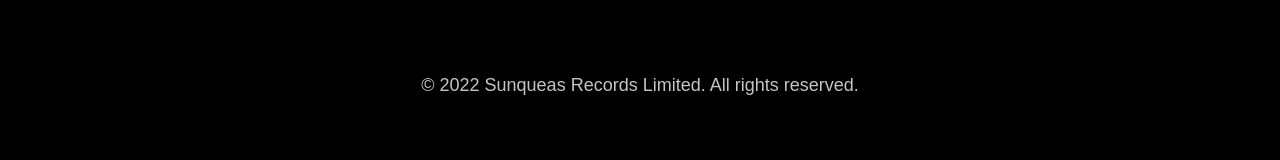
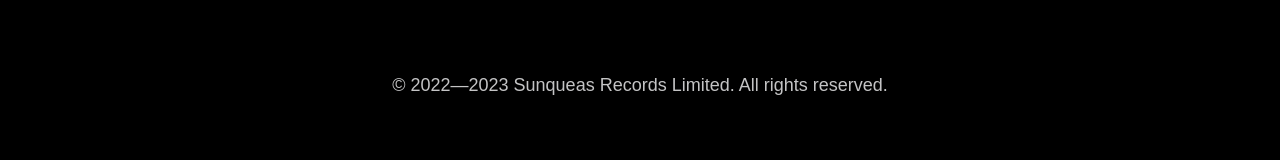
Before and after one commit to sunqueas/sunqueas.xyz, a plain HTML site: page index.html in a window 1280 px wide. Shown: the part 1907-2067 px from the top of the page. Drawn offline with nearby package versions, Linux system fonts and the light colour scheme; a web font is replaced by a local one.

Commit message:
add: year bump (hny!)

```diff
--- a/index.html
+++ b/index.html
@@ -111,7 +111,7 @@
     <footer role="contentinfo" class="footer">
       <div class="row">
         <p>
-          &copy; 2022 Sunqueas Records Limited. All rights reserved.
+          &copy; 2022&mdash;2023 Sunqueas Records Limited. All rights reserved.
         </p>
         <br />
         <small>
```
